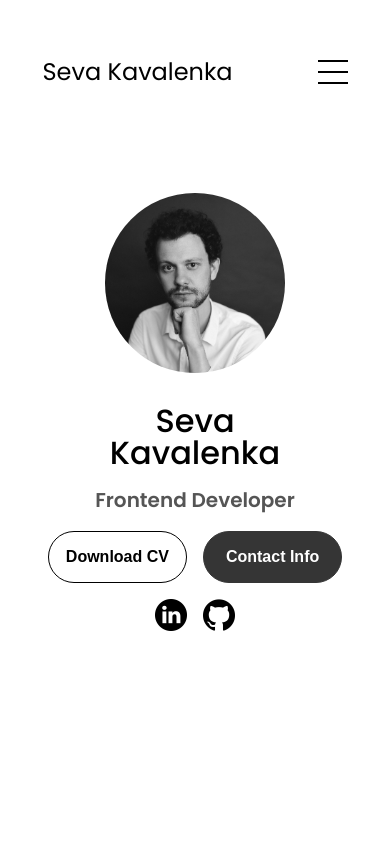
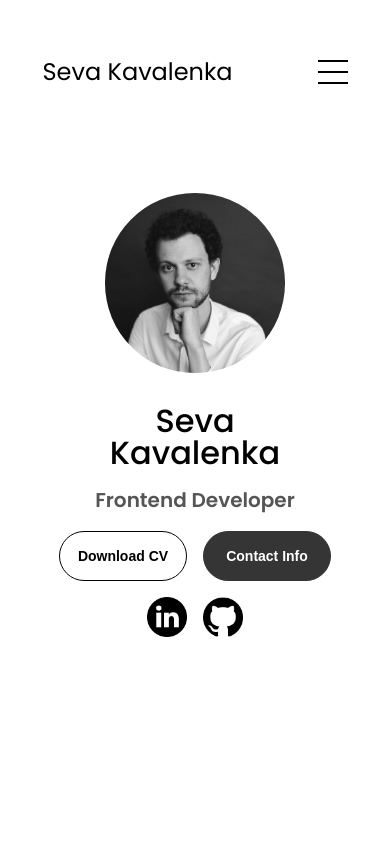
Before and after one commit to sevasmith/my-portfolio, a React (Create React App) app: page / in a window 390 px wide. Shown: the top 844 px of the page. Built offline with nearby package versions, Linux system fonts and the light colour scheme.

Commit message:
Updated styles

```diff
--- a/src/components/Main/Contact/contact.js
+++ b/src/components/Main/Contact/contact.js
@@ -11,7 +11,7 @@ export default function Contact() {
           <img
             src={email}
             alt="Email icon"
-            className="icon contact-icon email-icon"
+            className="icon"
           />
           <p>
             <a href="mailto:seva.kavalenka@gmail.com">
@@ -23,7 +23,7 @@ export default function Contact() {
           <img
             src={linkedinIcon}
             alt="LinkedIn icon"
-            className="icon contact-icon"
+            className="icon contact-linkedin-icon"
           />
           <p>
             <a href="https://www.linkedin.com/in/sevasmith/" target="_blank">
--- a/src/mediaqueries.css
+++ b/src/mediaqueries.css
@@ -11,8 +11,9 @@
     display: block;
   }
 
-  a, button {
-    font-size: 1rem;
+  a,
+  button {
+    font-size: 14px;
   }
 
   section {
@@ -37,10 +38,6 @@
 
   .section-text {
     margin-top: 4rem;
-  }
-
-  .btn-color-1, .btn-color-2 {
-    width: 8.7rem;
   }
 
   #experience {
@@ -96,7 +93,7 @@
     height: 40vh;
   }
 
-  .btn-container{
+  .btn-container {
     flex-wrap: wrap;
   }
 
@@ -109,8 +106,7 @@
     margin: 0;
   }
 
-  .contact-info-container p,
-  .nav-links a {
+  .contact-info-container a{
     font-size: 1rem;
   }
 
@@ -118,6 +114,16 @@
     flex-direction: column;
     gap: 0.5rem;
     text-align: center;
+  }
+
+  .nav-links a {
+    padding: 0;
+    line-height: 2rem;
+    font-size: 1rem;
+  }
+
+  .nav-links a:hover {
+    border: 0.1rem solid transparent;
   }
 
   footer {
@@ -128,13 +134,4 @@
     height: fit-content;
     margin-bottom: 2rem;
   }
-
-  .nav-links a {
-    padding: 0;
-    line-height: 2rem;
-  }
-
-  .nav-links a:hover {
-    border: 0.1rem solid transparent;
-  }
 }
--- a/src/styles.css
+++ b/src/styles.css
@@ -244,7 +244,7 @@ section {
 }
 
 .icon {
-  height: 2rem;
+  height: 2.5rem;
   cursor: pointer;
 }
 
@@ -404,8 +404,8 @@ article {
   font-size: larger;
 }
 
-.email-icon {
-  height: 2.5rem;
+.contact-linkedin-icon {
+  height: 2rem;
 }
 
 /* FOOTER */
```
